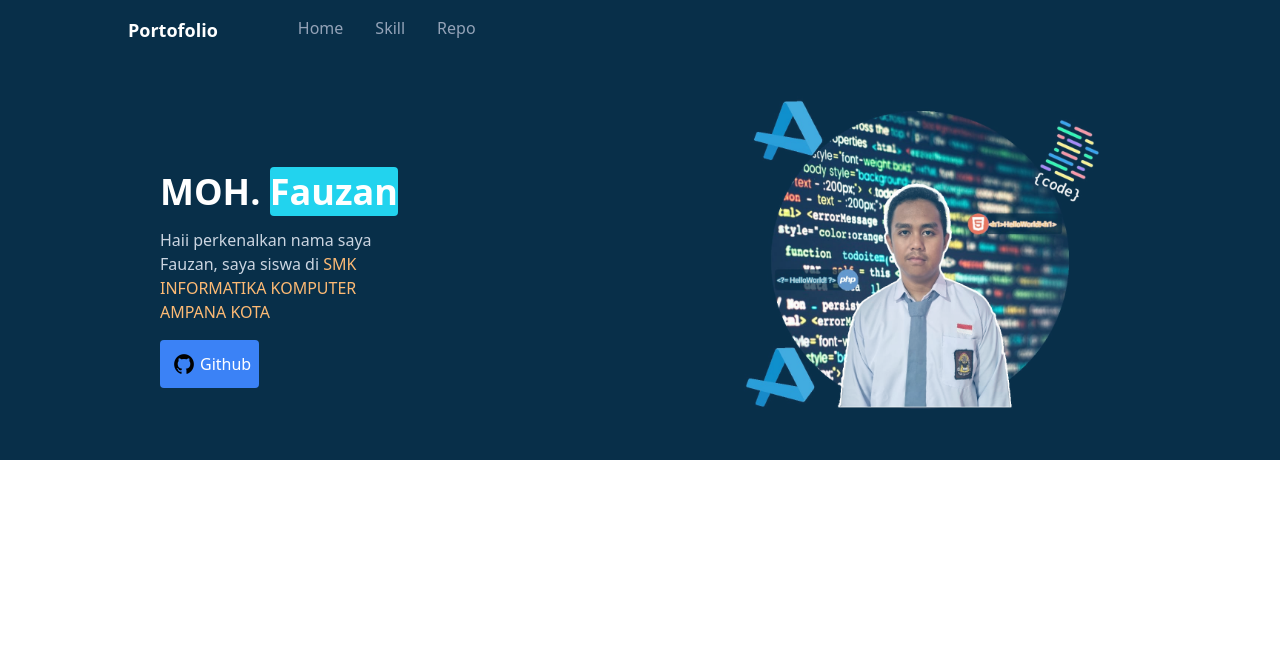
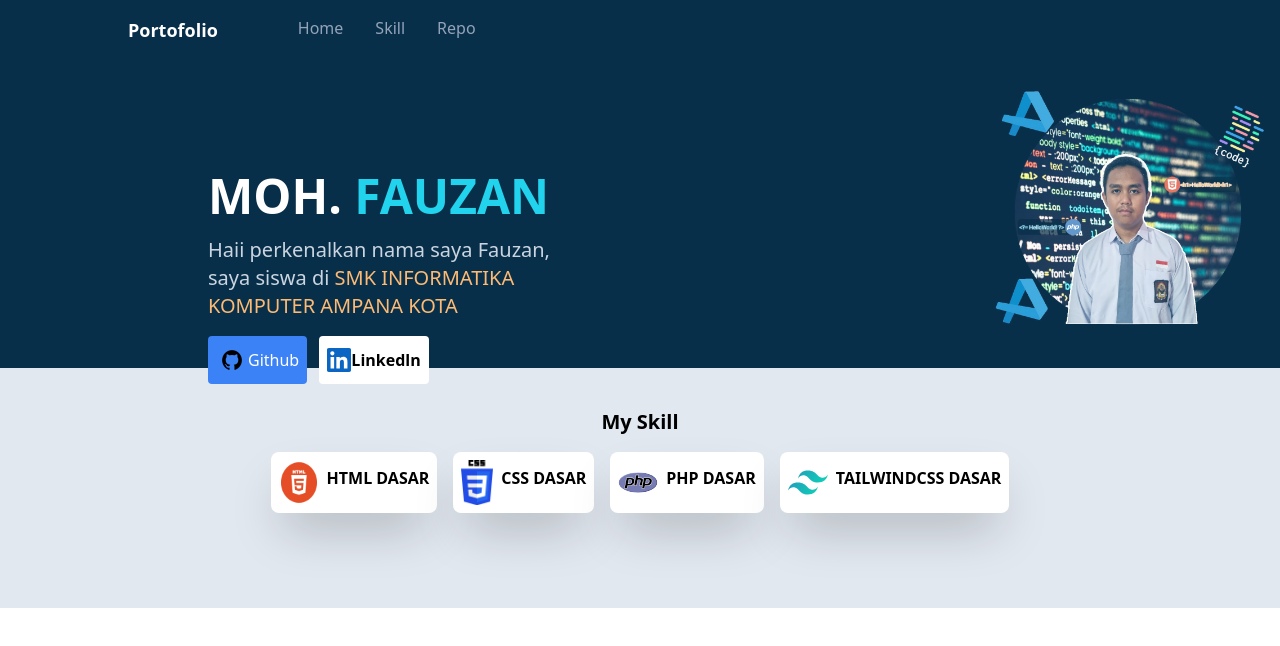
Before and after one commit to Fauzan122006/Portofolio_v2, a plain HTML site: page index.html in a window 1280 px wide. Drawn offline with nearby package versions, Linux system fonts and the light colour scheme.

Commit message:
menambahkan section skill dan menambahkan tombol linkedln

```diff
--- a/index.html
+++ b/index.html
@@ -9,31 +9,117 @@
 </head>
 
 <body>
+    <!-- start nav and profile  -->
     <div class="container bg-sky-950">
+        <!-- start nav  -->
         <nav class="inline-flex ml-32 mt-4 mb-32">
             <h1 class="font-bold font-sans text-lg text-white">Portofolio</h1>
             <ul class="inline-flex ml-20">
                 <li><a href="" class="text-slate-400  hover:text-white">Home</a></li>
-                <li><a href="" class="ml-8 text-slate-400  hover:text-white">Skill</a></li>
+                <li><a href="#skill" class="ml-8 text-slate-400  hover:text-white">Skill</a></li>
                 <li><a href="" class="ml-8 text-slate-400  hover:text-white">Repo</a></li>
             </ul>
         </nav>
-
+        <!-- end nav  -->
+        <!-- start profile  -->
         <div>
             <div class="profile inline-flex">
-                <div class="namaanddesk ml-40 max-w-60">
-                    <div class="nama text-4xl text-white font-semibold mb-4">MOH. <span
-                            class="bg-cyan-400 rounded">Fauzan</span></div>
-                    <div class="desk text-slate-300">Haii perkenalkan nama saya Fauzan, saya siswa di <span
+                <div class="namaanddesk ml-52 max-w-96">
+                    <div class="nama text-5xl text-white font-semibold mb-4">MOH. <span
+                            class="text-cyan-400 rounded">FAUZAN</span></div>
+                    <div class="desk text-slate-300 text-xl">Haii perkenalkan nama saya Fauzan, saya siswa di <span
                             class="text-orange-300">SMK INFORMATIKA KOMPUTER AMPANA KOTA</span></div>
+                    <!-- social media / about  -->
                     <a href="" class="p-2 bg-blue-500 text-white rounded inline-flex mt-4"><img
                             src="/asset/img/github.png" alt="" class="w-8"><button>Github</button></a>
+                    <a href="" class="p-2 h-12 bg-white font-semibold rounded inline-flex  ml-2"><img
+                            src="/asset/img/linkedin-icon-svgrepo-com.svg" alt=""
+                            class="w-6"><button>Linkedln</button></a>
                 </div>
-                <div class="foto w-[400px] rounded-full ml-80 -mt-28"> <img src="/asset/img/hero.jpg" alt=""
+                <div class="foto w-[400px] rounded-full ml-96 -mt-28"> <img src="/asset/img/hero.jpg" alt=""
                         class="mix-blend-screen"></div>
             </div>
         </div>
+        <!-- end profile  -->
     </div>
+    <!-- end nav and profile  -->
+    <div class=" bg-slate-200 -mt-4 h-60" id="skill">
+        <h1 class="font-semibold font-sans flex justify-center text-xl top-10 mb-14 relative">My Skill</h1>
+        <!-- skill container  -->
+        <div class="skill-container flex justify-center">
+            <!-- skill -->
+            <div class="skill inline-flex bg-white shadow-2xl p-2 rounded-lg">
+                <!-- logo -->
+                <img src="/asset/img/html_logo.png" alt="skil_logo" class="w-10">
+                <div class="info">
+                    <h1 class="font-semibold mt-1.5 ml-2">HTML DASAR</h1>
+                </div>
+            </div>
+
+            <div class="skill inline-flex bg-white shadow-2xl p-2 rounded-lg ml-4">
+                <!-- logo -->
+                <img src="/asset/img/css_logo.png" alt="skil_logo" class="w-8">
+                <div class="info">
+                    <h1 class="font-semibold mt-1.5 ml-2">CSS DASAR</h1>
+                </div>
+            </div>
+
+            <div class="skill inline-flex bg-white shadow-2xl p-2 rounded-lg ml-4">
+                <!-- logo -->
+                <img src="/asset/img/php-logo.svg" alt="skil_logo" class="w-10">
+                <div class="info">
+                    <h1 class="font-semibold mt-1.5 ml-2">PHP DASAR</h1>
+                </div>
+            </div>
+
+            <div class="skill inline-flex bg-white shadow-2xl p-2 rounded-lg ml-4">
+                <!-- logo -->
+                <img src="/asset/img/Tailwind CSS.svg" alt="skil_logo" class="w-10">
+                <div class="info">
+                    <h1 class="font-semibold mt-1.5 ml-2">TAILWINDCSS DASAR</h1>
+                </div>
+            </div>
+
+        </div>
+
+        <!-- skill container 2  -->
+        <div class="skill-container flex justify-center mt-4">
+            <!-- skill -->
+            <!-- <div class="skill inline-flex bg-white shadow-2xl p-2 rounded-lg">
+
+                <img src="/asset/img/html_logo.png" alt="skil_logo" class="w-10">
+                <div class="info">
+                    <h1 class="font-semibold mt-1.5 ml-2">HTML DASAR</h1>
+                </div>
+            </div>
+
+            <div class="skill inline-flex bg-white shadow-2xl p-2 rounded-lg ml-4">
+
+                <img src="/asset/img/html_logo.png" alt="skil_logo" class="w-10">
+                <div class="info">
+                    <h1 class="font-semibold mt-1.5 ml-2">HTML DASAR</h1>
+                </div>
+            </div>
+
+            <div class="skill inline-flex bg-white shadow-2xl p-2 rounded-lg ml-4">
+
+                <img src="/asset/img/html_logo.png" alt="skil_logo" class="w-10">
+                <div class="info">
+                    <h1 class="font-semibold mt-1.5 ml-2">HTML DASAR</h1>
+                </div>
+            </div>
+
+            <div class="skill inline-flex bg-white shadow-2xl p-2 rounded-lg ml-4">
+
+                <img src="/asset/img/html_logo.png" alt="skil_logo" class="w-10">
+                <div class="info">
+                    <h1 class="font-semibold mt-1.5 ml-2">HTML DASAR</h1>
+                </div>
+            </div> -->
+
+        </div>
+    </div>
+    <!-- end skill  -->
 </body>
 
 </html>
```
Also changed, not shown: asset/img/Tailwind CSS.svg (added), asset/img/css_logo.png (added), asset/img/html_logo.png (added), asset/img/linkedin-icon-svgrepo-com.svg (added), asset/img/php-logo.svg (added).
